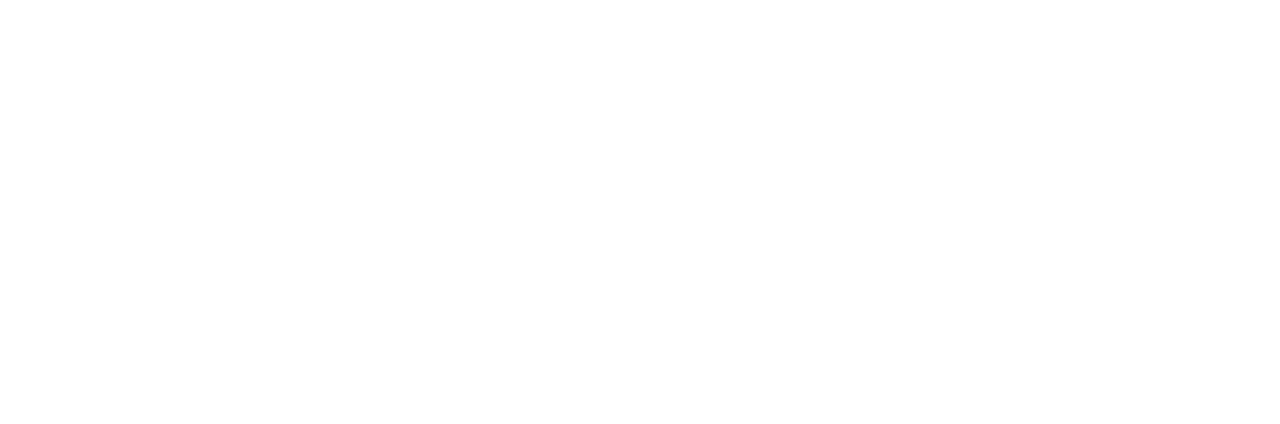
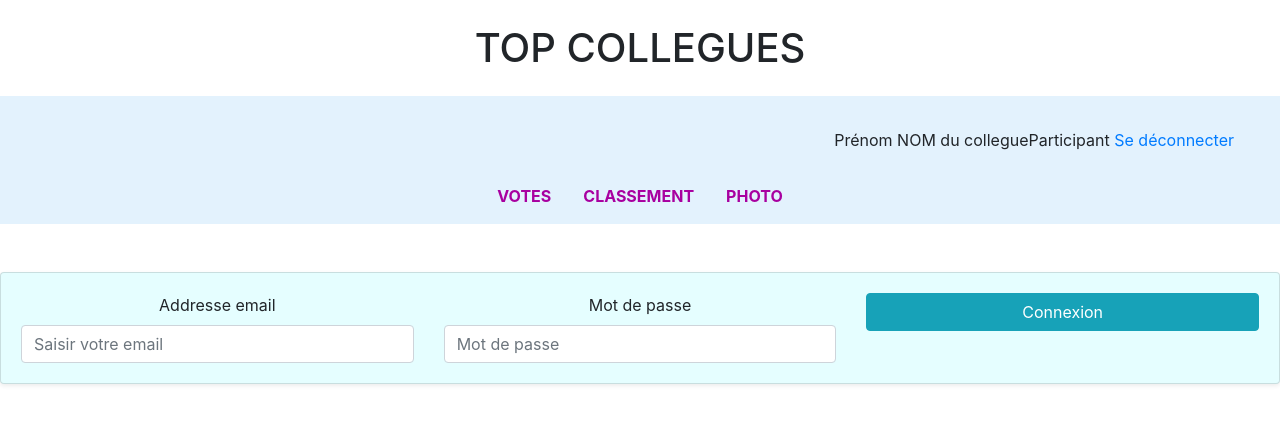
Before and after one commit to javadelice/top-collegue-front-crm, an Angular app: page / in a window 1280 px wide. Shown: the top 424 px of the page. Built offline with nearby package versions, Linux system fonts and the light colour scheme.

Commit message:
correctif deploiement continue

```diff
--- a/src/app/app.component.html
+++ b/src/app/app.component.html
@@ -3,7 +3,6 @@
   <h1 class="my-4">
     TOP COLLEGUES
   </h1>
-<app-menu></app-menu>
+  <app-menu></app-menu>
+  <app-loggin></app-loggin>
 </div>
-<app-loggin></app-loggin>
-</div>
```
